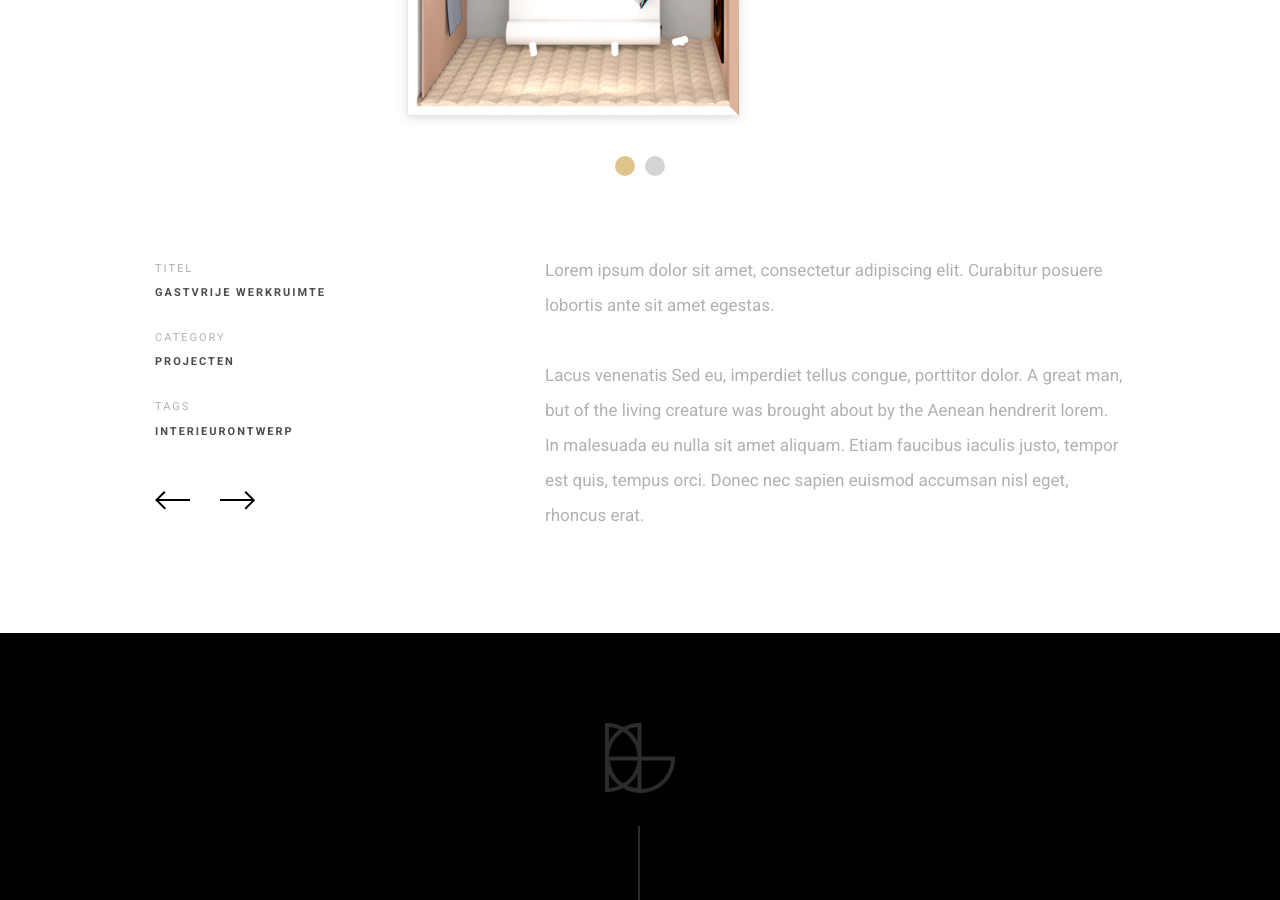
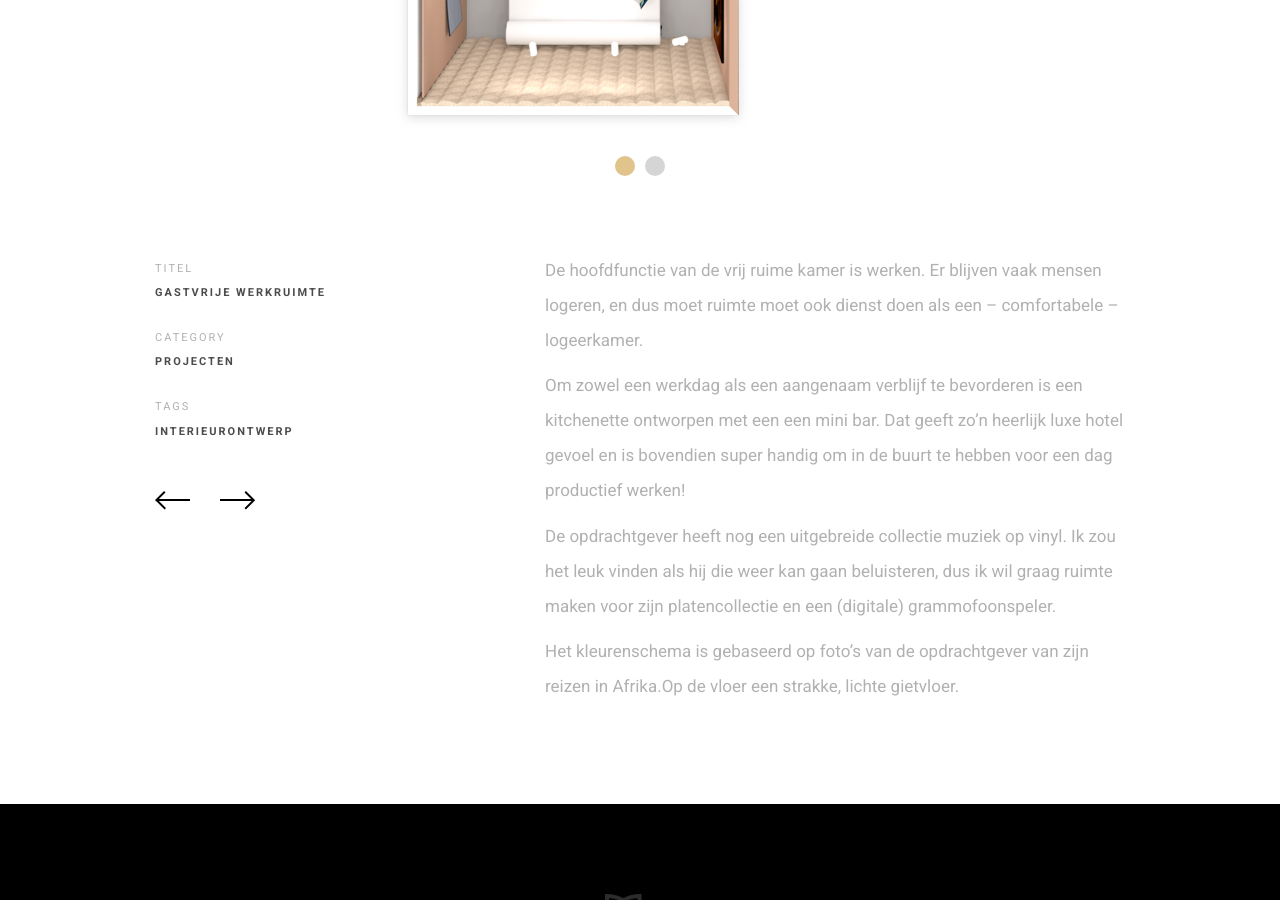
Before and after one commit to babsgosgens/babsgosgens, a Jekyll site: the page built from _posts/projects/2022-05-16-interieurontwerp-van-werkruimte-met-gastvrije-logeerkamer.md, in a window 1280 px wide and 900 px high, scrolled down 795 px. Built offline with Jekyll 4.4.1, drawn with Linux system fonts in a browser that asks for light colours; some web fonts are replaced.

Commit message:
Update 2022-05-16-interieurontwerp-van-werkruimte-met-gastvrije-logeerkamer.md

```diff
--- a/_posts/projects/2022-05-16-interieurontwerp-van-werkruimte-met-gastvrije-logeerkamer.md
+++ b/_posts/projects/2022-05-16-interieurontwerp-van-werkruimte-met-gastvrije-logeerkamer.md
@@ -9,7 +9,10 @@ image_namespace: gastvrije-werkruimte
 ---
 {% assign slider_images = site.static_files | where_exp: "item", "item.path contains page.image_namespace" %}
 
-Lorem ipsum dolor sit amet, consectetur adipiscing elit. Curabitur posuere lobortis ante sit amet egestas.
-<br/>
-<br/>
-Lacus venenatis Sed eu, imperdiet tellus congue, porttitor dolor. A great man, but of the living creature was brought about by the Aenean hendrerit lorem. In malesuada eu nulla sit amet aliquam. Etiam faucibus iaculis justo, tempor est quis, tempus orci. Donec nec sapien euismod accumsan nisl eget, rhoncus erat.
+De hoofdfunctie van de vrij ruime kamer is werken. Er blijven vaak mensen logeren, en dus moet ruimte moet ook dienst doen als een – comfortabele – logeerkamer.
+
+Om zowel een werkdag als een aangenaam verblijf te bevorderen is een kitchenette ontworpen met een een mini bar. Dat geeft zo’n heerlijk luxe hotel gevoel en is bovendien super handig om in de buurt te hebben voor een dag productief werken!
+
+De opdrachtgever heeft nog een uitgebreide collectie muziek op vinyl. Ik zou het leuk vinden als hij die weer kan gaan beluisteren, dus ik wil graag ruimte maken voor zijn platencollectie en een (digitale) grammofoonspeler.
+
+Het kleurenschema is gebaseerd op foto’s van de opdrachtgever van zijn reizen in Afrika.Op de vloer een strakke, lichte gietvloer.
```
